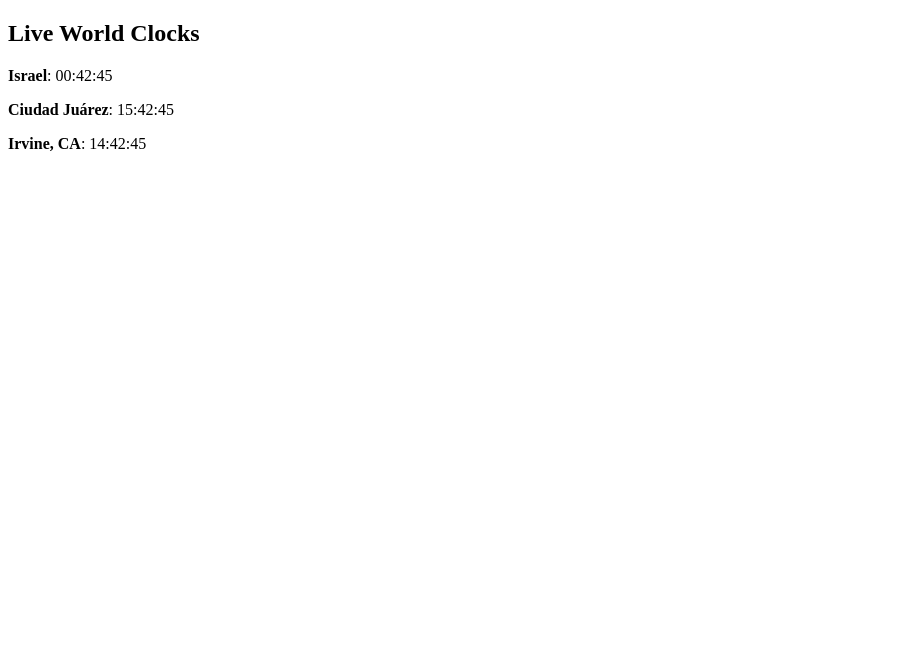
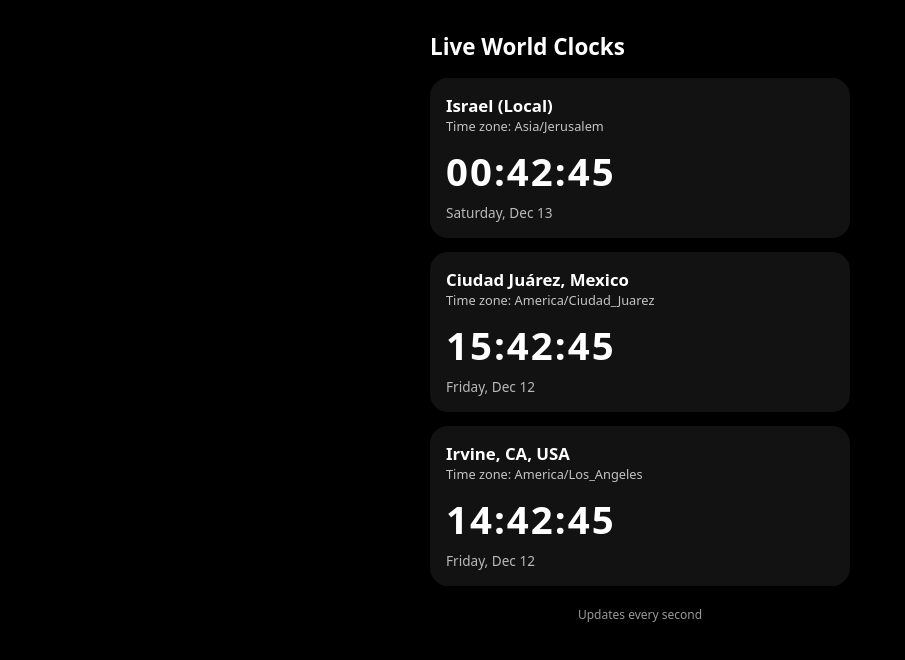
Before and after one commit to klainerg/My-international-clock, a plain HTML site: page index.html in a window 1280 px wide. Shown: the whole page, without its empty margins (0-905 px from the left). Drawn offline with Linux system fonts and the light colour scheme.

Commit message:
Add files via upload

```diff
--- a/index.html
+++ b/index.html
@@ -1,33 +1,134 @@
 <!doctype html>
 <html lang="en">
 <head>
-  <meta charset="utf-8" />
-  <meta name="viewport" content="width=device-width, initial-scale=1" />
-  <meta name="theme-color" content="#111111" />
-  <meta name="apple-mobile-web-app-capable" content="yes" />
-  <meta name="apple-mobile-web-app-title" content="Clocks" />
-  <link rel="manifest" href="./manifest.json" />
-  <link rel="apple-touch-icon" href="./icon-192.png" />
-  <title>World Clocks</title>
+<meta charset="utf-8">
+<meta name="viewport" content="width=device-width, initial-scale=1">
+<title>Live World Clocks</title>
+
+<meta name="theme-color" content="#000000">
+<meta name="apple-mobile-web-app-capable" content="yes">
+<meta name="apple-mobile-web-app-title" content="World Clocks">
+
+<link rel="manifest" href="./manifest.json">
+<link rel="apple-touch-icon" href="./icon-192.png">
+
+<style>
+:root { color-scheme: dark; }
+body {
+  margin: 0;
+  background: #000;
+  color: #fff;
+  font-family: system-ui, -apple-system, Segoe UI, Roboto, Arial, sans-serif;
+}
+.wrapper {
+  max-width: 420px;
+  margin: 0 auto;
+  padding: 16px;
+}
+h1 {
+  font-size: 1.4rem;
+  margin-bottom: 16px;
+}
+.card {
+  background: #121212;
+  border-radius: 18px;
+  padding: 16px;
+  margin-bottom: 14px;
+}
+.city {
+  font-size: 1.05rem;
+  font-weight: 600;
+}
+.tz {
+  font-size: .8rem;
+  opacity: .75;
+  margin-bottom: 10px;
+}
+.time {
+  font-size: 2.4rem;
+  font-weight: 700;
+  letter-spacing: 2px;
+  font-variant-numeric: tabular-nums;
+}
+.date {
+  margin-top: 6px;
+  font-size: .85rem;
+  opacity: .7;
+}
+.footer {
+  margin-top: 20px;
+  font-size: .75rem;
+  opacity: .6;
+  text-align: center;
+}
+</style>
 </head>
+
 <body>
-<h2>Live World Clocks</h2>
-<div id="app"></div>
+<div class="wrapper">
+  <h1>Live World Clocks</h1>
+
+  <div class="card">
+    <div class="city">Israel (Local)</div>
+    <div class="tz">Time zone: Asia/Jerusalem</div>
+    <div class="time" id="t-il">--:--:--</div>
+    <div class="date" id="d-il">---</div>
+  </div>
+
+  <div class="card">
+    <div class="city">Ciudad Juárez, Mexico</div>
+    <div class="tz">Time zone: America/Ciudad_Juarez</div>
+    <div class="time" id="t-juarez">--:--:--</div>
+    <div class="date" id="d-juarez">---</div>
+  </div>
+
+  <div class="card">
+    <div class="city">Irvine, CA, USA</div>
+    <div class="tz">Time zone: America/Los_Angeles</div>
+    <div class="time" id="t-irvine">--:--:--</div>
+    <div class="date" id="d-irvine">---</div>
+  </div>
+
+  <div class="footer">
+    Updates every second
+  </div>
+</div>
 
 <script>
-const zones=[
-{n:"Israel",tz:"Asia/Jerusalem"},
-{n:"Ciudad Juárez",tz:"America/Ciudad_Juarez"},
-{n:"Irvine, CA",tz:"America/Los_Angeles"}
+const clocks = [
+  { t: "t-il", d: "d-il", tz: "Asia/Jerusalem" },
+  { t: "t-juarez", d: "d-juarez", tz: "America/Ciudad_Juarez" },
+  { t: "t-irvine", d: "d-irvine", tz: "America/Los_Angeles" }
 ];
-function tick(){
- document.getElementById("app").innerHTML = zones.map(z=>{
-  const t=new Intl.DateTimeFormat("en-GB",{timeZone:z.tz,hour:"2-digit",minute:"2-digit",second:"2-digit"}).format(new Date());
-  return `<p><b>${z.n}</b>: ${t}</p>`;
- }).join("");
+
+function update() {
+  const now = new Date();
+  clocks.forEach(c => {
+    document.getElementById(c.t).textContent =
+      new Intl.DateTimeFormat("en-GB", {
+        timeZone: c.tz,
+        hour: "2-digit",
+        minute: "2-digit",
+        second: "2-digit",
+        hourCycle: "h23"
+      }).format(now);
+
+    document.getElementById(c.d).textContent =
+      new Intl.DateTimeFormat("en-US", {
+        timeZone: c.tz,
+        weekday: "long",
+        month: "short",
+        day: "2-digit"
+      }).format(now);
+  });
 }
-tick(); setInterval(tick,1000);
-if("serviceWorker" in navigator){navigator.serviceWorker.register("./sw.js");}
+
+update();
+setInterval(update, 1000);
+
+if ("serviceWorker" in navigator) {
+  navigator.serviceWorker.register("./sw.js");
+}
 </script>
 </body>
 </html>
```
Also changed, not shown: sw.js (+5 -5 lines), manifest.json.
